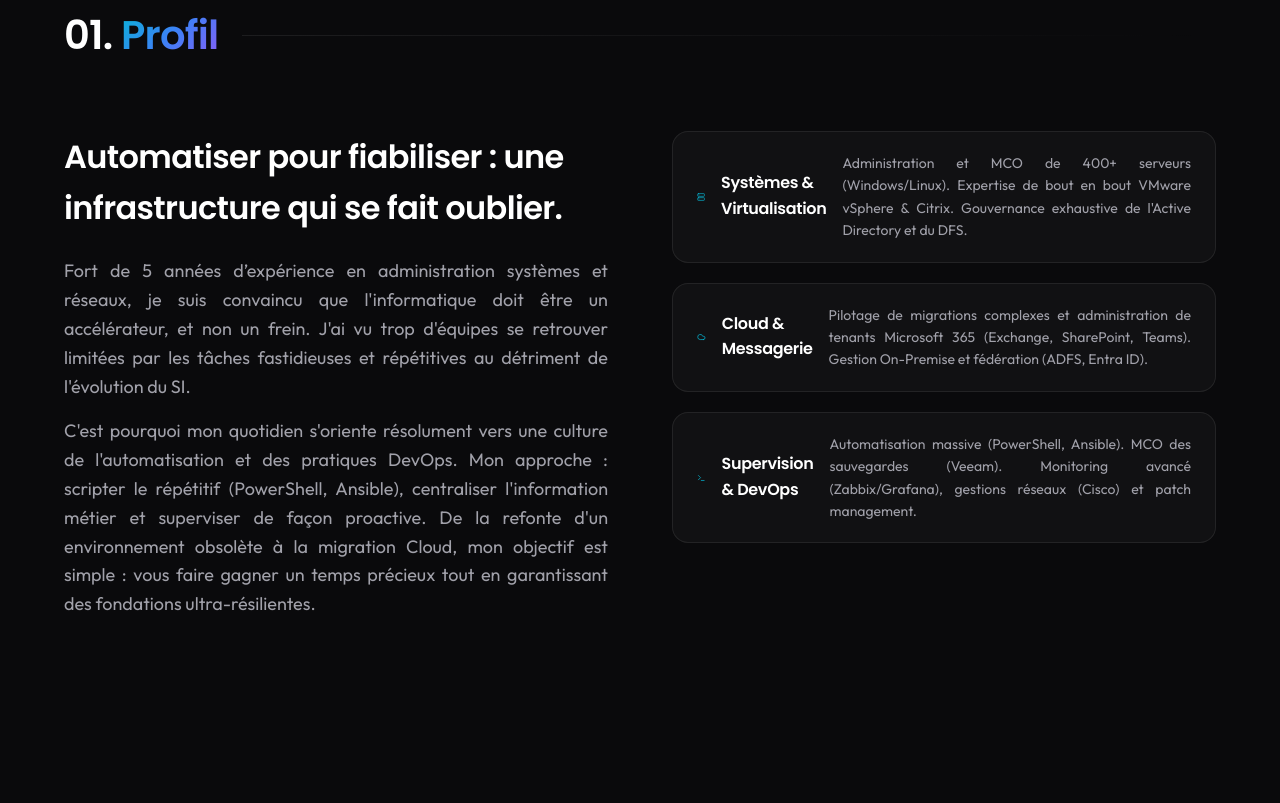
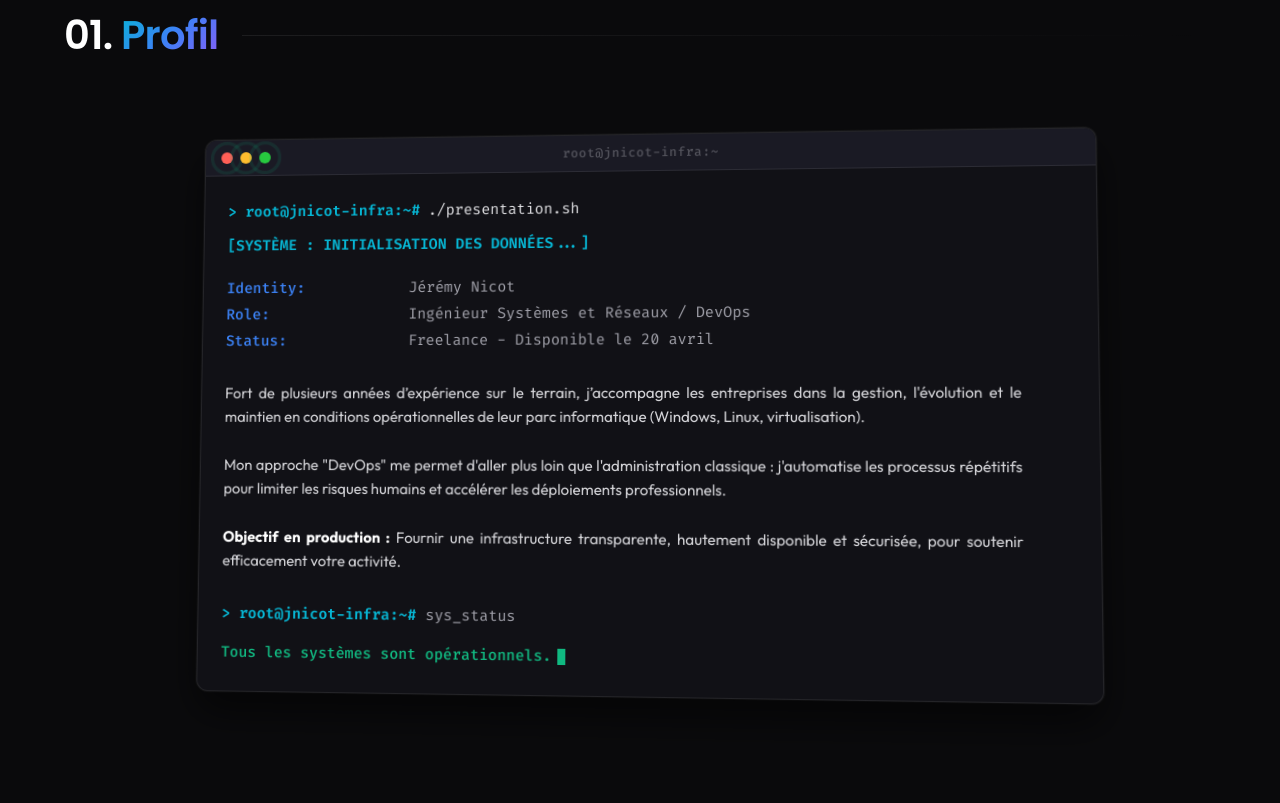
Before and after one commit to jeremynicot1-hub/jeje, a website built with Vite: page index.html in a window 1280 px wide. Shown: the part 897-1700 px from the top of the page. Built offline with nearby package versions, Linux system fonts and the light colour scheme.

Commit message:
style: refine animations, translate terminal, and restore hover effects

```diff
--- a/index.html
+++ b/index.html
@@ -97,27 +97,33 @@
             <h2 class="section-title">01. <span class="text-gradient" data-en="Profile">Profil</span></h2>
             <div class="line"></div>
           </div>
-          <div class="about-grid">
-            <div class="about-text">
-              <h3 class="about-heading"><span data-en="Automating to secure: an infrastructure that makes itself forgotten.">Automatiser pour fiabiliser : une infrastructure qui se fait oublier.</span></h3>
-              <p><span data-en="With 5 years of experience in system and network administration, I am convinced that IT should be an enabler, not a bottleneck. I've seen too many teams overwhelmed by repetitive tasks instead of focusing on evolution.">Fort de 5 années d’expérience en administration systèmes et réseaux, je suis convaincu que l'informatique doit être un accélérateur, et non un frein. J'ai vu trop d'équipes se retrouver limitées par les tâches fastidieuses et répétitives au détriment de l'évolution du SI.</span></p>
-              <p><span data-en="That is why my daily work is strongly oriented towards a DevOps culture. My approach? Script the boring stuff, automate deployments, and monitor proactively. Whether modernizing aging infrastructure or migrating to the Cloud, my goal is to save you precious time while ensuring maximum resilience.">C'est pourquoi mon quotidien s'oriente résolument vers une culture de l'automatisation et des pratiques DevOps. Mon approche : scripter le répétitif (PowerShell, Ansible), centraliser l'information métier et superviser de façon proactive. De la refonte d'un environnement obsolète à la migration Cloud, mon objectif est simple : vous faire gagner un temps précieux tout en garantissant des fondations ultra-résilientes.</span></p>
+          <div class="about-grid" style="grid-template-columns: 1fr;">
+            <div class="terminal-wrapper gs-reveal-item" style="width: 100%; max-width: 900px; margin: 0 auto;">
+              <div class="terminal-window" style="font-size: 0.95rem;">
+                <div class="terminal-header">
+                  <span class="dot red"></span>
+                  <span class="dot yellow"></span>
+                  <span class="dot green"></span>
+                  <span class="terminal-title">root@jnicot-infra:~</span>
                 </div>
-            <div class="about-pillars gs-reveal-item">
-              <div class="pillar-card">
-                <i data-lucide="server" class="icon-accent"></i>
-                <h4><span data-en="Systems & Virtualization">Systèmes & Virtualisation</span></h4>
-                <p><span data-en="MCO of 400+ servers (Windows/Linux). VMware vSphere & Citrix management. Active Directory governance (GPO, DNS, DHCP, DFS).">Administration et MCO de 400+ serveurs (Windows/Linux). Expertise de bout en bout VMware vSphere & Citrix. Gouvernance exhaustive de l'Active Directory et du DFS.</span></p>
+                <div class="terminal-body" id="terminal-body">
+                  <div class="term-line"><span class="prompt">&gt; root@jnicot-infra:~#</span> <span class="cmd" data-text="./presentation.sh"><span class="blinking-cursor"></span></span></div>
+                  <div class="term-output" id="term-output" style="display:none;">
+                    <p style="color: var(--accent-cyan); margin-bottom: 16px; font-weight: 600;"><span data-en="[SYSTEM: INITIALIZING PROFILE DATA...]">[SYSTÈME : INITIALISATION DES DONNÉES...]</span></p>
+                    <p><span class="term-key">Identity:</span> Jérémy Nicot</p>
+                    <p><span class="term-key">Role:</span> <span data-en="Systems &amp; Network Engineer / DevOps">Ingénieur Systèmes et Réseaux / DevOps</span></p>
+                    <p><span class="term-key">Status:</span> <span data-en="Freelance - Available April 20th">Freelance - Disponible le 20 avril</span></p>
+                    <br>
+                    <p style="color: #d4d4d8; line-height: 1.6; max-width: 800px; font-family: var(--font-sans);" data-en="With several years of field experience, I assist companies in the management, evolution, and operational maintenance of their IT infrastructure (Windows, Linux, virtualization).<br><br>My &quot;DevOps&quot; approach allows me to go further than traditional administration: I automate repetitive processes to limit human risks and accelerate professional deployments.<br><br><strong style=&quot;color: #fff;&quot;>Production goal:</strong> Deliver a transparent, highly available, and secure infrastructure to effectively support your business.">
+                      Fort de plusieurs années d’expérience sur le terrain, j’accompagne les entreprises dans la gestion, l'évolution et le maintien en conditions opérationnelles de leur parc informatique (Windows, Linux, virtualisation).<br><br>
+                      Mon approche "DevOps" me permet d'aller plus loin que l'administration classique : j'automatise les processus répétitifs pour limiter les risques humains et accélérer les déploiements professionnels.<br><br>
+                      <strong style="color: #fff;">Objectif en production :</strong> Fournir une infrastructure transparente, hautement disponible et sécurisée, pour soutenir efficacement votre activité.
+                    </p>
+                    <br>
+                    <p><span class="prompt">&gt; root@jnicot-infra:~#</span> sys_status</p>
+                    <p class="success-text"><span data-en="All systems operational.">Tous les systèmes sont opérationnels.</span> <span class="blinking-cursor"></span></p>
                   </div>
-              <div class="pillar-card">
-                <i data-lucide="cloud" class="icon-accent"></i>
-                <h4><span data-en="Cloud & Messaging">Cloud & Messagerie</span></h4>
-                <p><span data-en="Complex migrations and administration of Microsoft 365 tenants (Exchange, Teams). On-Premise administration, federated authentication (ADFS, Entra ID).">Pilotage de migrations complexes et administration de tenants Microsoft 365 (Exchange, SharePoint, Teams). Gestion On-Premise et fédération (ADFS, Entra ID).</span></p>
                 </div>
-              <div class="pillar-card">
-                <i data-lucide="terminal" class="icon-accent"></i>
-                <h4><span data-en="Supervision & DevOps">Supervision & DevOps</span></h4>
-                <p><span data-en="Automation (PowerShell, Ansible) and internal tool development. Veeam backups. Proactive Zabbix/Grafana monitoring and Cisco (LAN/WAN) networking.">Automatisation massive (PowerShell, Ansible). MCO des sauvegardes (Veeam). Monitoring avancé (Zabbix/Grafana), gestions réseaux (Cisco) et patch management.</span></p>
               </div>
             </div>
           </div>
@@ -185,7 +191,9 @@
             <div class="line"></div>
           </div>
           <div class="reviews-grid">
-            <div class="review-card gs-reveal-item">
+            <div class="review-card magnetic-card">
+              <div class="magnetic-glow"></div>
+              <div class="review-content-inner">
                 <div class="review-header">
                   <div>
                     <h4 class="review-name">Vincent</h4>
@@ -198,7 +206,11 @@
                   <span class="star">&#9733;</span><span class="star">&#9733;</span><span class="star">&#9733;</span><span class="star">&#9733;</span><span class="star">&#9733;</span>
                 </div>
               </div>
-            <div class="review-card gs-reveal-item">
+            </div>
+
+            <div class="review-card magnetic-card">
+              <div class="magnetic-glow"></div>
+              <div class="review-content-inner">
                 <div class="review-header">
                   <div>
                     <h4 class="review-name">Marielle</h4>
@@ -209,6 +221,7 @@
                 <p class="review-text">"<span data-en="For our project, Jérémy showed great responsiveness and conscientious work. We are very satisfied with his service, he fully met all our expectations within the deadlines.">Pour notre projet, Jérémy a fait preuve d'une grande réactivité et d'un travail consciencieux. Nous sommes très satisfaits de sa prestation, il a répondu pleinement à toutes nos attentes dans les délais impartis.</span>"</p>
                 <div class="review-rating">
                   <span class="star">&#9733;</span><span class="star">&#9733;</span><span class="star">&#9733;</span><span class="star">&#9733;</span><span class="star">&#9733;</span>
+                </div>
               </div>
             </div>
           </div>
--- a/src/main.ts
+++ b/src/main.ts
@@ -118,37 +118,32 @@ const skillsData = [
   {
     category: currentLang === 'fr' ? 'Systèmes & Infrastructure' : 'Systems & Infrastructure',
     icon: 'server',
-    items: ['Windows Server', 'Linux (RHEL, Debian)', 'VMware vSphere', 'Active Directory, GPO', 'DNS / DHCP']
+    items: ['Windows Server', 'Linux', 'VMware', 'Active Directory', 'GPO', 'DNS/DHCP']
   },
   {
-    category: currentLang === 'fr' ? 'Cloud & Écosystème Microsoft' : 'Cloud & Microsoft Ecosystem',
+    category: currentLang === 'fr' ? 'Cloud & Microsoft 365' : 'Cloud & Microsoft 365',
     icon: 'cloud',
-    items: ['Microsoft 365', 'Azure AD (Entra ID)', 'Exchange Online', 'SharePoint', 'ADFS']
+    items: ['Exchange Online', 'Teams', 'SharePoint', 'Azure AD (Entra)']
   },
   {
-    category: currentLang === 'fr' ? 'Réseau' : 'Network',
+    category: currentLang === 'fr' ? 'Réseau & Virtualisation' : 'Network & Virtualization',
     icon: 'network',
-    items: ['Cisco Switches & Routeurs', 'Architecture LAN / WAN', 'Firewalls', 'VPNs']
+    items: ['Cisco', 'Architecture LAN/WAN', 'Citrix']
   },
   {
-    category: currentLang === 'fr' ? 'Virtualisation & Espace de travail' : 'Virtualization & Workspace',
-    icon: 'terminal',
-    items: ['Citrix Virtual Apps', 'Environnements VDI', 'Publication d\'applications']
-  },
-  {
-    category: currentLang === 'fr' ? 'Sauvegarde & Sécurité' : 'Backup & Security',
+    category: currentLang === 'fr' ? 'Backup & Supervision' : 'Backup & Monitoring',
     icon: 'shield',
-    items: ['Veeam Backup & Replication', 'WSUS', 'Gestion des correctifs', 'Sécurité des accès']
-  },
-  {
-    category: currentLang === 'fr' ? 'Supervision' : 'Monitoring',
-    icon: 'activity',
-    items: ['Zabbix', 'Grafana', 'SNMP', 'Gestion des logs']
+    items: ['Veeam Backup', 'Zabbix', 'Grafana']
   },
   {
     category: currentLang === 'fr' ? 'Automatisation & DevOps' : 'Automation & DevOps',
     icon: 'terminal',
-    items: ['PowerShell', 'Ansible', 'Scripting Bash', 'Git', 'Outils Internes']
+    items: ['PowerShell', 'Ansible', 'Scripts internes']
+  },
+  {
+    category: currentLang === 'fr' ? 'Support & Process' : 'Support & Process',
+    icon: 'briefcase',
+    items: ['Support L2/L3', 'Documentation', 'Amélioration continue']
   }
 ];
 
@@ -252,7 +247,7 @@ const initScrollAnimations = () => {
     ScrollTrigger.create({
       trigger: title,
       start: 'top 85%',
-      animation: gsap.from(title, { opacity: 0, x: -50, duration: 1.2, ease: 'power3.out' })
+      animation: gsap.from(title, { opacity: 0, x: -80, duration: 1.5, ease: 'power3.out' })
     });
   });
 
@@ -261,8 +256,35 @@ const initScrollAnimations = () => {
       trigger: elem,
       start: 'top 85%',
       toggleActions: 'play none none none',
-      animation: gsap.from(elem, { opacity: 0, y: 50, duration: 1.2, ease: 'power3.out' })
+      animation: gsap.from(elem, { opacity: 0, y: 80, duration: 1.5, ease: 'power3.out' })
     });
+  });
+
+  ScrollTrigger.create({
+    trigger: '.terminal-window',
+    start: 'top 80%',
+    onEnter: () => {
+      const cmdEl = document.querySelector('.cmd') as HTMLElement;
+      const outputEl = document.getElementById('term-output');
+      if (cmdEl && outputEl && !cmdEl.classList.contains('typed')) {
+        cmdEl.classList.add('typed');
+        const text = cmdEl.getAttribute('data-text') || '';
+        let i = 0;
+        cmdEl.innerHTML = '<span class="blinking-cursor"></span>';
+        const interval = setInterval(() => {
+          cmdEl.innerHTML = text.substring(0, i + 1) + '<span class="blinking-cursor"></span>';
+          i++;
+          if (i >= text.length) {
+            clearInterval(interval);
+            setTimeout(() => {
+              cmdEl.innerHTML = text; // remove cursor from first line
+              outputEl.style.display = 'block';
+              gsap.fromTo(outputEl.querySelectorAll('p'), { opacity: 0, x: -10 }, { opacity: 1, x: 0, duration: 0.2, stagger: 0.3 });
+            }, 400);
+          }
+        }, 50);
+      }
+    }
   });
 
   gsap.utils.toArray('.gs-reveal-fast').forEach((elem: any) => {
@@ -270,7 +292,7 @@ const initScrollAnimations = () => {
       trigger: elem,
       start: 'top 85%',
       toggleActions: 'play none none none',
-      animation: gsap.from(elem, { opacity: 0, y: 50, duration: 1.2, ease: 'power3.out' })
+      animation: gsap.from(elem, { opacity: 0, y: 80, duration: 1.5, ease: 'power3.out' })
     });
   });
 
@@ -300,7 +322,7 @@ const initScrollAnimations = () => {
     trigger: '#skills-container',
     start: 'top 85%',
     toggleActions: 'play none none none',
-    animation: gsap.to('.skill-category', { opacity: 1, y: 0, duration: 1.2, stagger: 0.12, ease: 'power3.out' })
+    animation: gsap.to('.skill-category', { opacity: 1, y: 0, duration: 1.5, stagger: 0.2, ease: 'power3.out' })
   });
 
   gsap.utils.toArray('.gs-reveal-project').forEach((elem: any) => {
@@ -308,14 +330,14 @@ const initScrollAnimations = () => {
       trigger: elem,
       start: 'top 85%',
       toggleActions: 'play none none none',
-      animation: gsap.from(elem, { opacity: 0, y: 50, duration: 1.2, ease: 'power3.out' })
+      animation: gsap.from(elem, { opacity: 0, y: 80, duration: 1.5, ease: 'power3.out' })
     });
   });
 
   ScrollTrigger.create({
     trigger: '.form-container',
     start: 'top 85%',
-    animation: gsap.from('.gs-reveal-form', { opacity: 0, y: 50, duration: 1.5, ease: 'power3.out' })
+    animation: gsap.from('.gs-reveal-form', { opacity: 0, y: 80, duration: 1.8, ease: 'power3.out' })
   });
 
   // Review cards: same timing as projects, no gs-reveal-item conflict
@@ -324,11 +346,11 @@ const initScrollAnimations = () => {
       trigger: card,
       start: 'top 85%',
       toggleActions: 'play none none none',
-      animation: gsap.from(card, { opacity: 0, y: 50, duration: 1.2, ease: 'power3.out' }),
+      animation: gsap.from(card, { opacity: 0, y: 80, duration: 1.5, ease: 'power3.out' }),
       onEnter: () => {
         const stars = card.querySelectorAll('.star');
         stars.forEach((star: HTMLElement, i: number) => {
-          setTimeout(() => star.classList.add('filled'), 400 + i * 180);
+          setTimeout(() => star.classList.add('filled'), 600 + i * 200);
         });
       }
     });
@@ -398,3 +420,17 @@ if (langBtn) {
         switchLanguage();
     });
 }
+
+// Magnetic Card Glow Follower
+document.querySelectorAll('.magnetic-card').forEach((card: any) => {
+  card.addEventListener('mousemove', (e: any) => {
+    const rect = card.getBoundingClientRect();
+    const x = e.clientX - rect.left;
+    const y = e.clientY - rect.top;
+    const glow = card.querySelector('.magnetic-glow') as HTMLElement;
+    if (glow) {
+      glow.style.left = `${x}px`;
+      glow.style.top = `${y}px`;
+    }
+  });
+});
--- a/src/style.css
+++ b/src/style.css
@@ -237,3 +237,39 @@ h1, h2, h3, h4 { font-family: var(--font-title); font-weight: 600; letter-spacin
 
 @media (max-width: 992px) { .hero-container, .about-grid, .contact-details { grid-template-columns: 1fr; } .hero-title { font-size: 3.5rem; } .hero-visual { display: none; } .nav-links { display: none; } .mobile-menu-btn { display: block; } .footer-row { grid-template-columns: 1fr; text-align: center; gap: 24px; } .footer-right { justify-content: center; } }
 @media (max-width: 768px) { .section { padding: 80px 0; } .hero-title { font-size: 2.5rem; } .about-stats-grid { grid-template-columns: 1fr; } .section-title { font-size: 2rem; } .form-row, .reviews-grid { grid-template-columns: 1fr; } .contact-box { padding: 32px; } .project-card, .review-card { padding: 32px; flex-direction: column; gap: 24px; } }
+
+/* Terminal Block (Re-added after git revert) */
+.terminal-wrapper { perspective: 1000px; width: 100%; margin-top: 12px; }
+.terminal-window { background: #111116; border: 1px solid var(--border-subtle); border-radius: 12px; box-shadow: 0 20px 40px rgba(0,0,0,0.6), 0 0 0 1px rgba(255,255,255,0.05); font-family: var(--font-mono); font-size: 0.85rem; color: #a1a1aa; overflow: hidden; transform: rotateY(-3deg) rotateX(2deg); transition: transform 0.5s ease; }
+.terminal-window:hover { transform: rotateY(0deg) rotateX(0deg); }
+.terminal-header { background: #1a1a24; padding: 12px 16px; display: flex; align-items: center; border-bottom: 1px solid var(--border-subtle); position: relative; }
+.dot { width: 12px; height: 12px; border-radius: 50%; margin-right: 8px; }
+.dot.red { background: #ff5f56; }
+.dot.yellow { background: #ffbd2e; }
+.dot.green { background: #27c93f; }
+.terminal-title { position: absolute; left: 50%; transform: translateX(-50%); font-size: 0.8rem; color: #52525b; font-weight: 500; letter-spacing: 0.05em; }
+.terminal-body { padding: 24px; line-height: 1.8; }
+.term-line { display: flex; gap: 8px; margin-bottom: 8px; }
+.prompt { color: var(--accent-cyan); font-weight: 600; white-space: nowrap; }
+.cmd { color: #e4e4e7; display: flex; align-items: center; }
+.ok { color: #10b981; font-weight: 700; margin-right: 8px; }
+.term-key { color: #3b82f6; width: 180px; display: inline-block; font-weight: 500; }
+.success-text { color: #10b981; margin-top: 12px; font-weight: 500; display: flex; align-items: center;}
+.blinking-cursor { animation: blink 1s step-end infinite; display: inline-block; width: 8px; height: 16px; background: currentColor; margin-left: 6px; }
+
+/* Magnetic Glassmorphism Reviews */
+.reviews-grid { display: grid; grid-template-columns: repeat(auto-fit, minmax(320px, 1fr)); gap: 32px; }
+.magnetic-card { position: relative; background: rgba(20, 20, 25, 0.4); border: 1px solid rgba(255, 255, 255, 0.08); border-radius: 20px; overflow: hidden; isolation: isolate; transition: transform 0.3s ease; }
+.magnetic-card:hover { transform: translateY(-5px) !important; }
+.magnetic-glow { position: absolute; width: 400px; height: 400px; background: radial-gradient(circle closest-side, rgba(6, 182, 212, 0.15), transparent); border-radius: 50%; pointer-events: none; opacity: 0; transition: opacity 0.3s ease; z-index: 1; transform: translate(-50%, -50%); }
+.magnetic-card:hover .magnetic-glow { opacity: 1; }
+.review-content-inner { position: relative; z-index: 2; padding: 32px; display: flex; flex-direction: column; gap: 24px; height: 100%; }
+.quote-icon { width: 32px; height: 32px; color: rgba(6, 182, 212, 0.3); margin-bottom: 24px; right: 24px; position: absolute; top: 24px;}
+.review-header { display: flex; justify-content: space-between; align-items: flex-start; }
+.review-name { font-size: 1.1rem; color: #fff; font-weight: 600; }
+.review-company { font-size: 0.8rem; color: var(--accent-cyan); display: block; margin-top: 4px; font-weight: 500; letter-spacing: 0.05em; }
+.review-date { font-size: 0.8rem; color: #71717a; font-family: var(--font-mono); }
+.review-text { color: #d4d4d8; line-height: 1.7; font-size: 0.95rem; font-style: italic; flex: 1; margin: 0; }
+.review-rating { display: flex; gap: 4px; }
+.review-rating .star { color: rgba(255, 255, 255, 0.1); font-size: 1.25rem; }
+.review-rating .star.filled { color: #fbbf24; text-shadow: 0 0 10px rgba(251, 191, 36, 0.5); }
```
Lines whose indentation alone changed are shown as unchanged.
